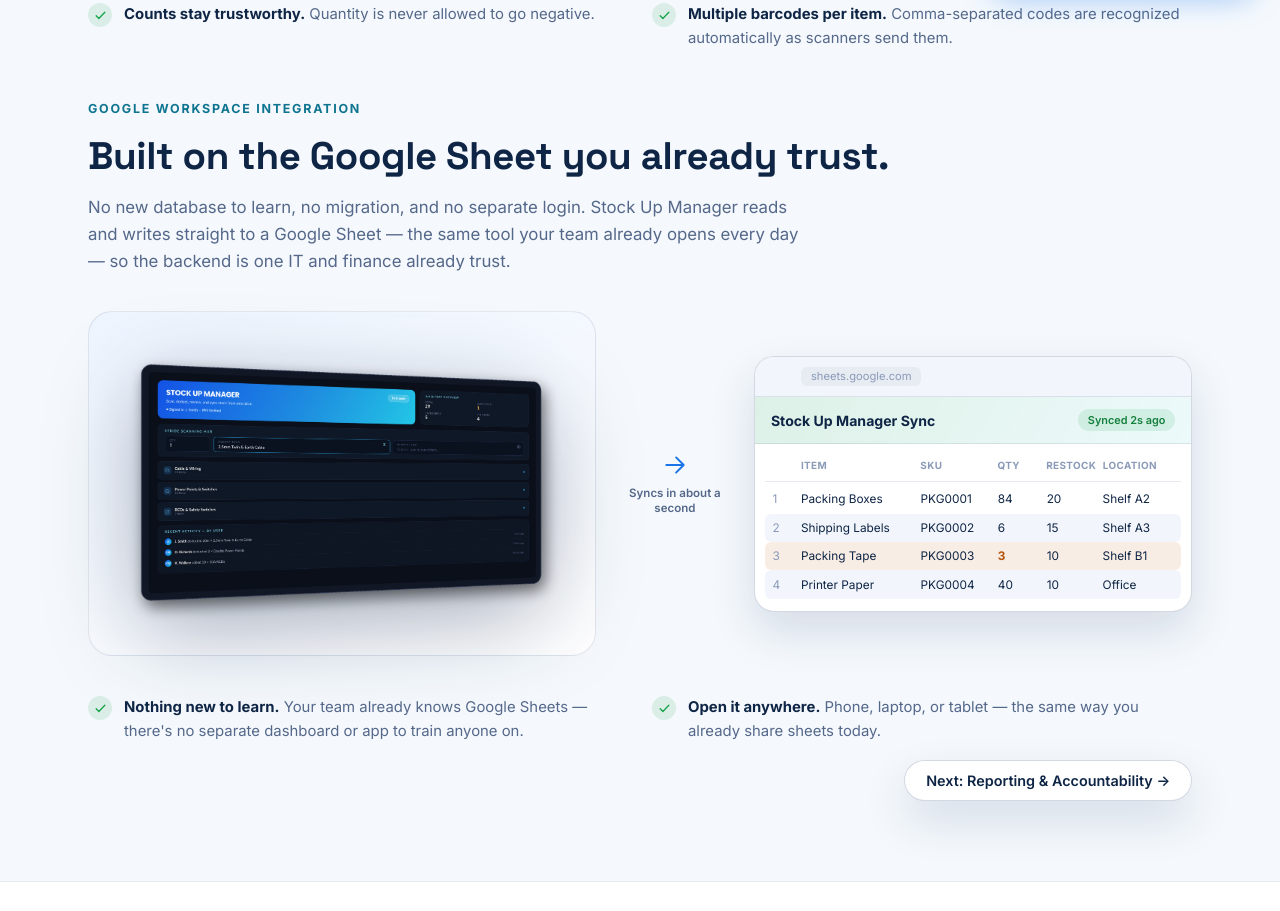
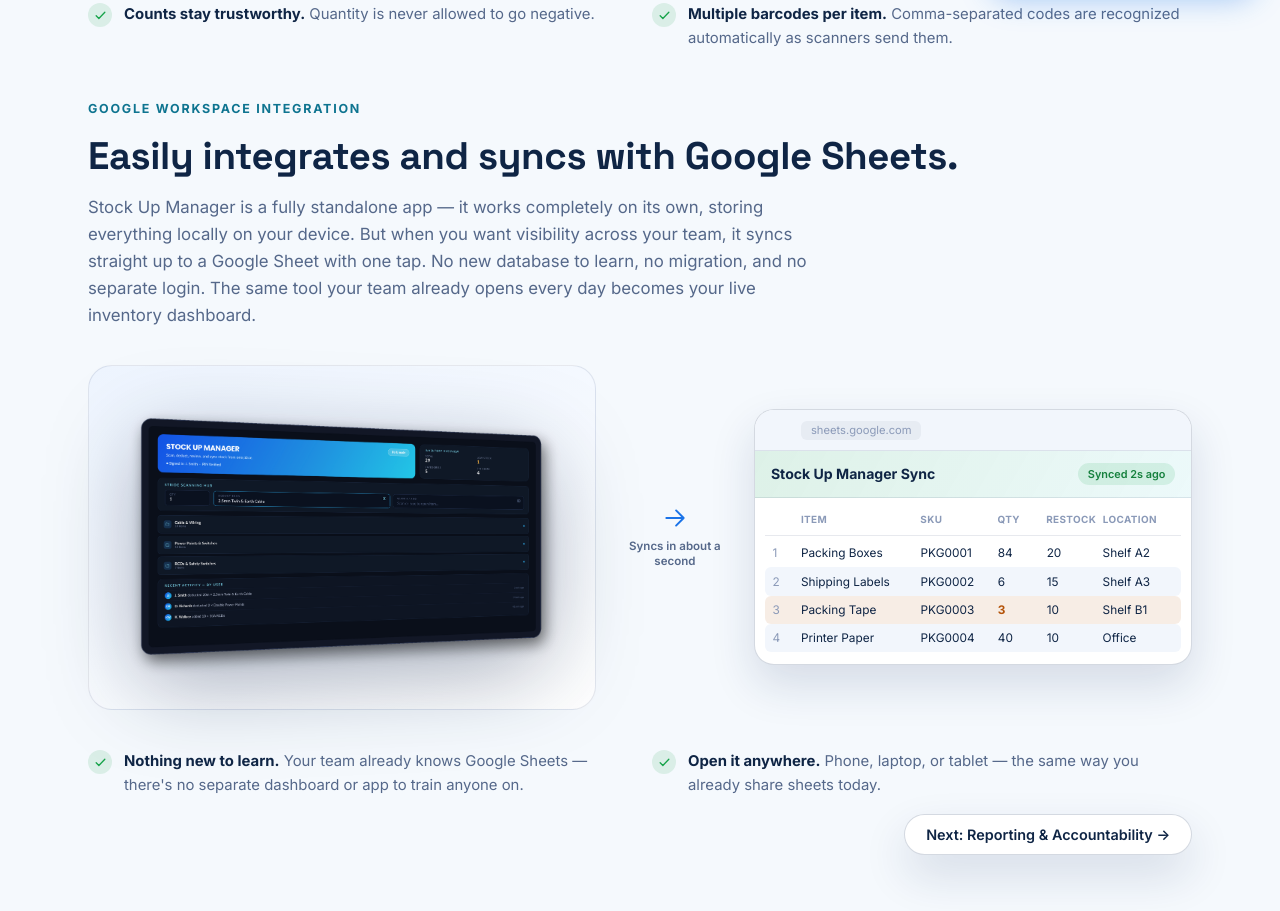
Before and after one commit to kDev-Lab/StockUpManager, a website: page public/how-it-works.html in a window 1280 px wide. Shown: the part 787-1698 px from the top of the page. Drawn offline with Linux system fonts and the light colour scheme.

Commit message:
Revise Google Workspace integration description
Updated the description of Google Workspace integration to emphasize ease of use and local storage capabilities.

```diff
--- a/public/how-it-works.html
+++ b/public/how-it-works.html
@@ -118,11 +118,13 @@
       </div>
 
       <p class="eyebrow reveal" style="margin-top:3rem;">Google Workspace Integration</p>
-      <h2 class="reveal">Built on the Google Sheet you already trust.</h2>
+      <h2 class="reveal">Easily integrates and syncs with Google Sheets.</h2>
       <p class="section-lede reveal integration-copy">
-        No new database to learn, no migration, and no separate login. Stock Up Manager reads
-        and writes straight to a Google Sheet — the same tool your team already opens every
-        day — so the backend is one IT and finance already trust.
+        Stock Up Manager is a fully standalone app — it works completely on its own, storing
+        everything locally on your device. But when you want visibility across your team,
+        it syncs straight up to a Google Sheet with one tap. No new database to learn, no
+        migration, and no separate login. The same tool your team already opens every day
+        becomes your live inventory dashboard.
       </p>
 
       <div class="integration-visual reveal" aria-hidden="true">
```
